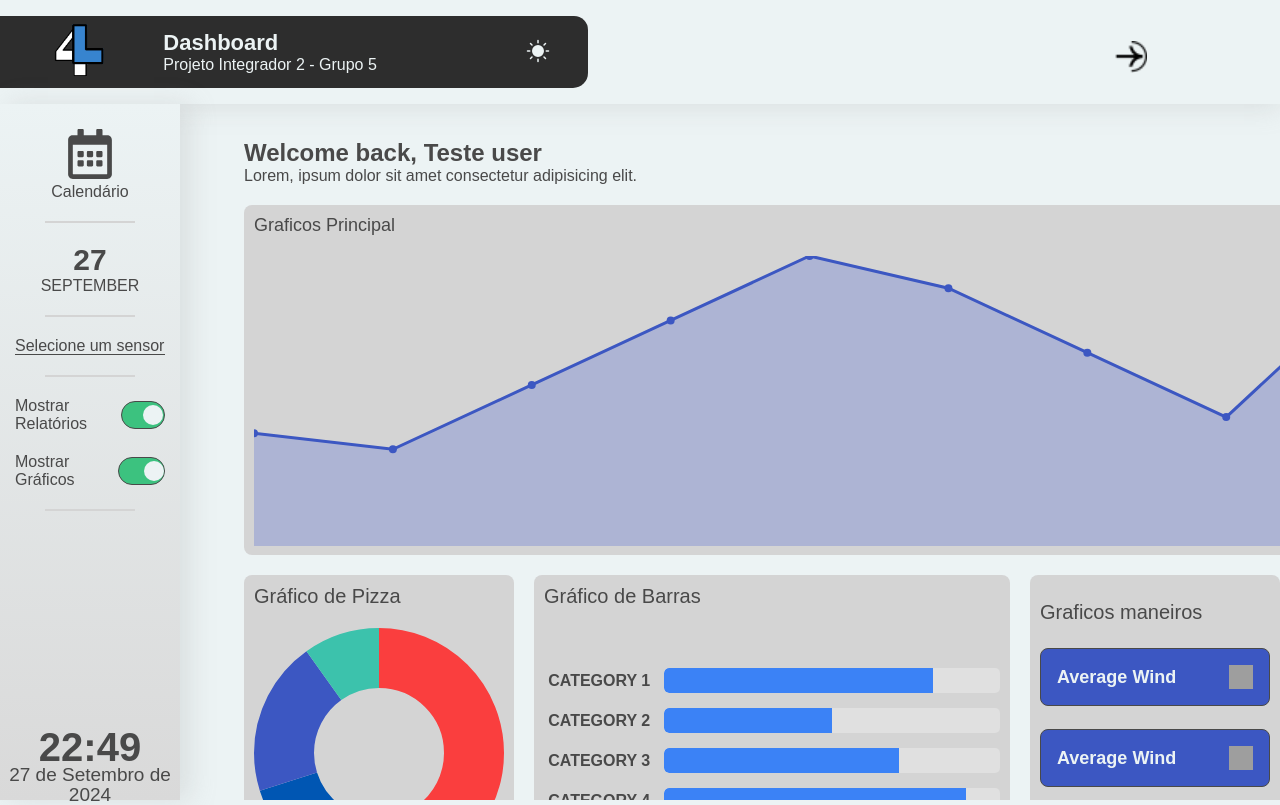
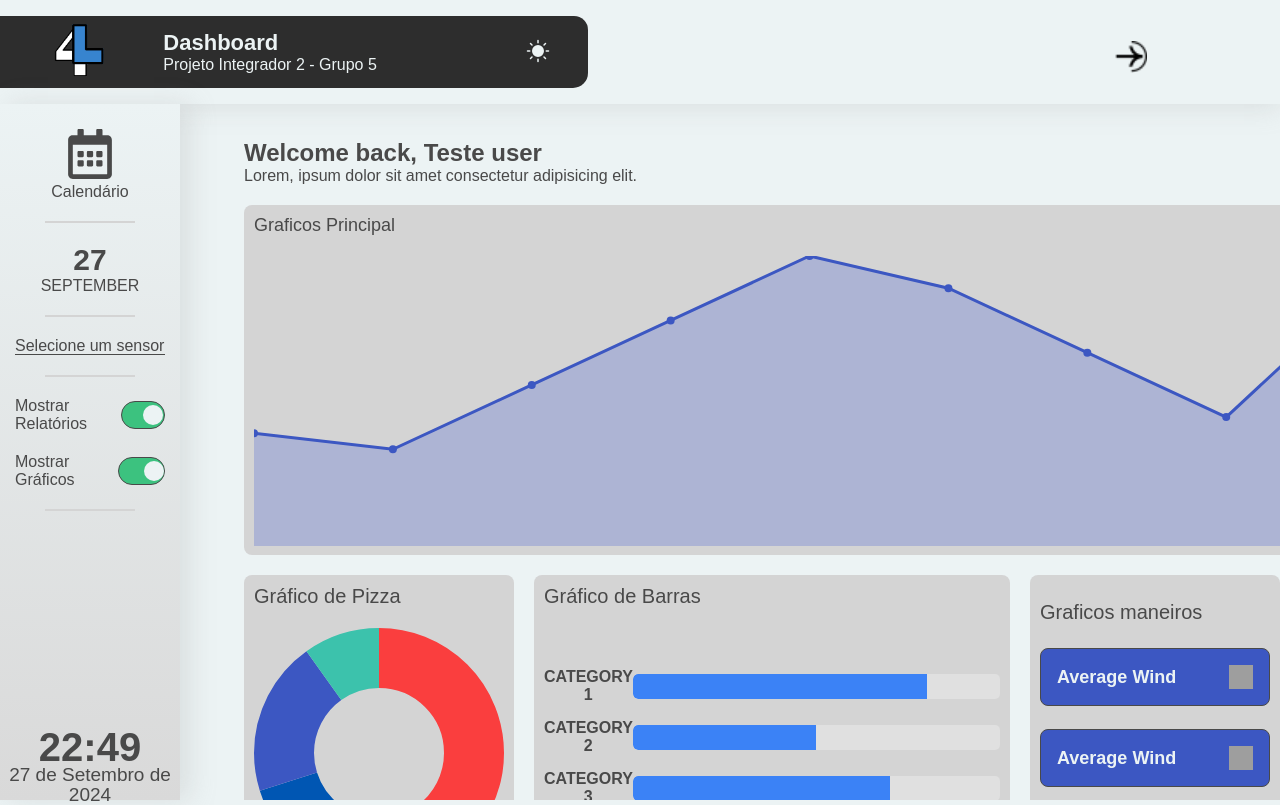
Before and after one commit to LucasSckenal/Unijui-PI4l, a React (Vite) app in the folder FrontEnd/: page /debug in a window 1280 px wide. Built offline with nearby package versions, Linux system fonts and the light colour scheme; grey boxes are pictures that could not be loaded; a web font is replaced by a local one.

Commit message:
Add: Minor changes

```diff
--- a/FrontEnd/src/Components/Graphs/HorizontalBarGraph/styles.module.scss
+++ b/FrontEnd/src/Components/Graphs/HorizontalBarGraph/styles.module.scss
@@ -11,11 +11,10 @@
 }
 
 .barLabel {
- width: 150px;
+ width: 100px;
  font-weight: bold;
  color: var(--TextGeneral);
  text-transform: uppercase;
- margin-right: 10px;
 }
 
 .bar {
--- a/FrontEnd/src/Pages/Main/styles.module.scss
+++ b/FrontEnd/src/Pages/Main/styles.module.scss
@@ -206,6 +206,7 @@
     height: 87vh;
     overflow-y: scroll;
 
+
     .greetings {
       padding-top: 35px;
       color: var(--TextGeneral);
```
